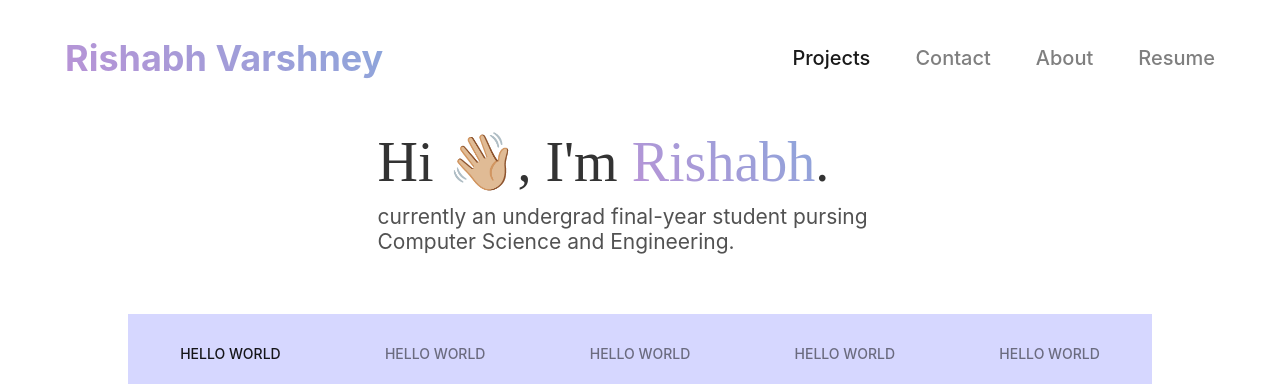
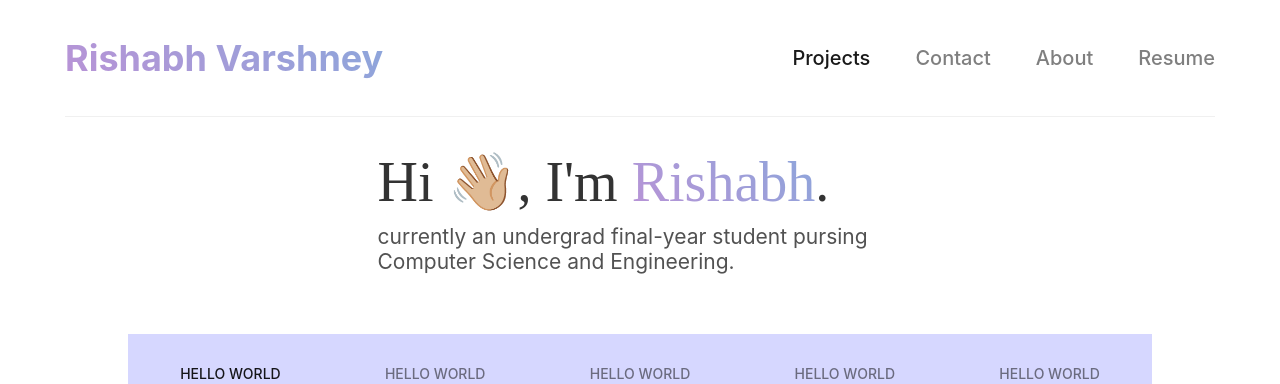
Before and after one commit to rishabhvarshney14/portfolio-v2, a React (Create React App) app: page / in a window 1280 px wide. Shown: the top 384 px of the page. Built offline with nearby package versions, Linux system fonts and the light colour scheme.

Commit message:
Fixed NavBar Position

```diff
--- a/src/components/header/styles/headerMain.module.css
+++ b/src/components/header/styles/headerMain.module.css
@@ -1,5 +1,5 @@
 .container {
-    padding-top: 120px;
+    padding-top: 140px;
     padding-bottom: 60px;
     width: 100%;
     padding-left: 15px;
--- a/src/components/header/styles/navbar.module.css
+++ b/src/components/header/styles/navbar.module.css
@@ -1,5 +1,5 @@
 .container {
-    position: absolute;
+    position: fixed;
     width: 100%;
     top: 0;
     left: 0;
@@ -13,6 +13,8 @@
     width: 100%;
     margin: auto;
     max-width: 1150px;
+    background: rgba(255, 255, 255, 0.8);
+    border-bottom: 1px solid rgba(225, 225, 225, 0.5);
 }
 
 .LogoLink {
```
